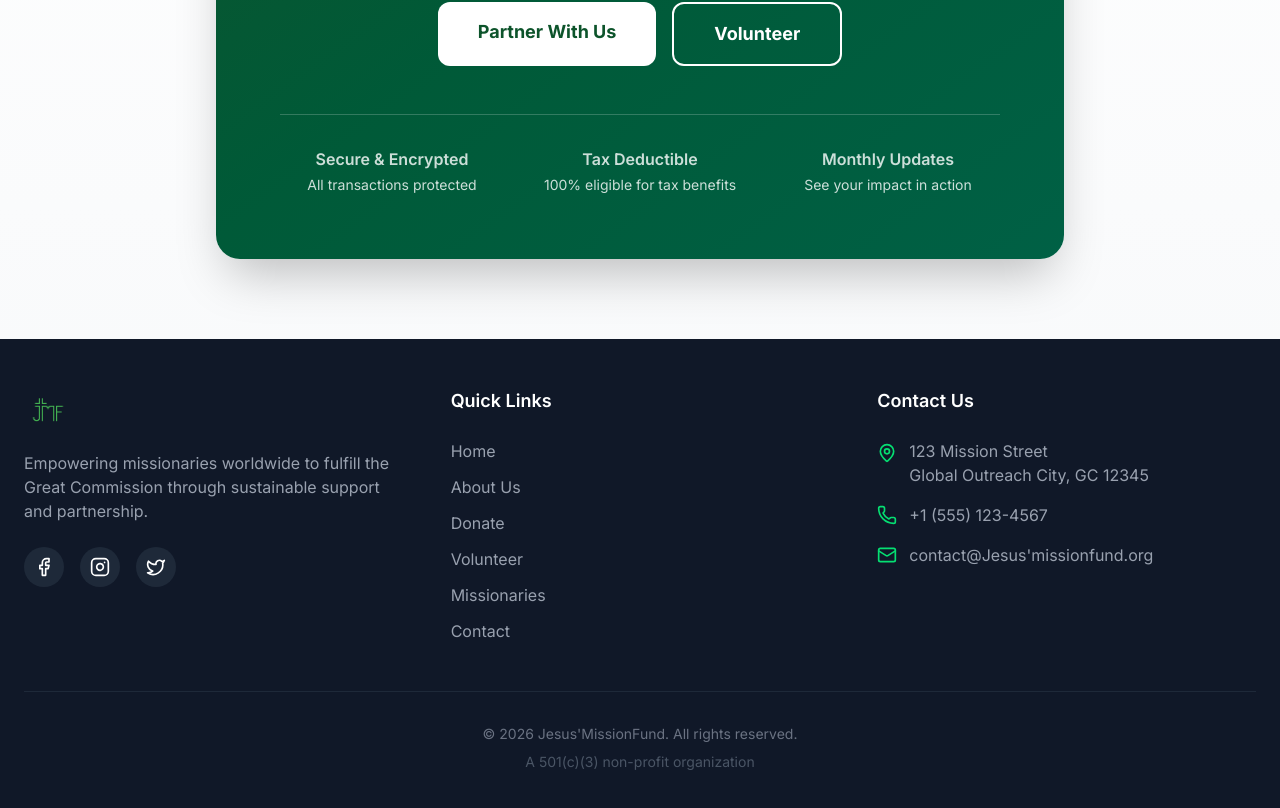
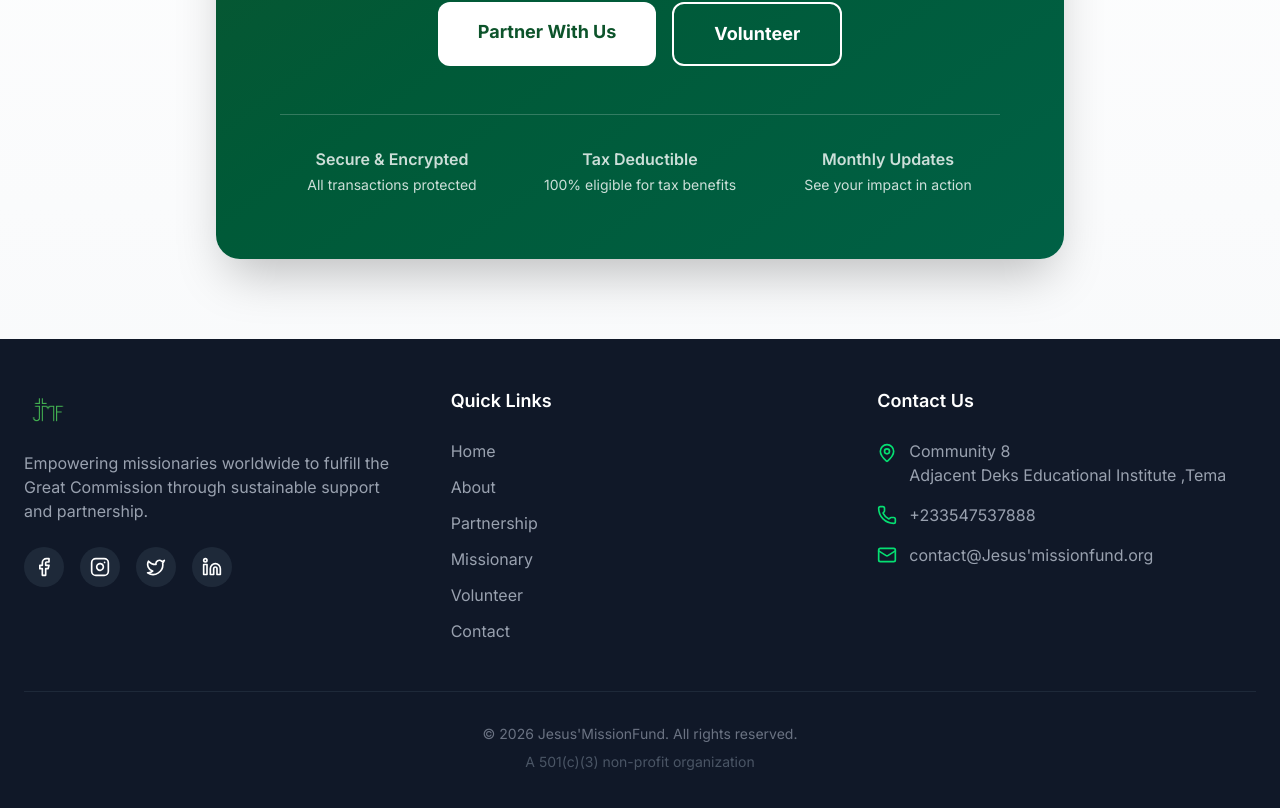
Before and after one commit to jesusmissionfundteam/JesusMissionFund, a Next.js app: page / in a window 1280 px wide. Shown: the part 2918-3726 px from the top of the page. Built offline with nearby package versions, Linux system fonts and the light colour scheme.

Commit message:
adding appropriate links to the navbar, footer and hero section

```diff
--- a/app/components/Footer.tsx
+++ b/app/components/Footer.tsx
@@ -1,21 +1,22 @@
 // components/Footer.tsx
 import Link from 'next/link';
-import { Facebook, Instagram, Twitter, Mail, Phone, MapPin } from 'lucide-react';
+import { Facebook, Instagram, Twitter,LinkedinIcon, Phone, MapPin, Mail } from 'lucide-react';
 
 export default function Footer() {
   const quickLinks = [
     { name: 'Home', href: '/' },
-    { name: 'About Us', href: '/about' },
-    { name: 'Donate', href: '/donate' },
+    { name: 'About ', href: '/about' },
+    { name: 'Partnership', href: "https://docs.google.com/forms/d/e/1FAIpQLSfxKaZfkIjl5EUZ-Jd8AemZjvPMSgmJXQYXBVXMV4Fti3L3cA/viewform?embedded=true"},
+    { name: 'Missionary', href: "https://docs.google.com/forms/d/e/1FAIpQLSdjTRAzGdkyGEI7ZhxyajJeNorwfexE2f54JeQAvjsi78NMNQ/viewform?embedded=true" },
     { name: 'Volunteer', href: '/volunteer' },
-    { name: 'Missionaries', href: '/missionaries' },
     { name: 'Contact', href: '/contact' },
   ];
 
   const socialLinks = [
     { icon: <Facebook className="w-5 h-5" />, href: '#', label: 'Facebook' },
-    { icon: <Instagram className="w-5 h-5" />, href: '#', label: 'Instagram' },
+    { icon: <Instagram className="w-5 h-5" />, href: 'https://www.instagram.com/jesusmissionfund/?hl=en', label: 'Instagram' },
     { icon: <Twitter className="w-5 h-5" />, href: '#', label: 'Twitter' },
+    { icon: <LinkedinIcon className="w-5 h-5" />, href: 'https://www.linkedin.com/in/jesus-mission-fund-9100a43a1/', label: 'LinkedIn' },
   ];
 
   return (
@@ -74,17 +75,17 @@ export default function Footer() {
               <li className="flex items-start">
                 <MapPin className="w-5 h-5 text-green-400 mr-3 mt-1 flex-shrink-0" />
                 <span className="text-gray-400">
-                  123 Mission Street<br />
-                  Global Outreach City, GC 12345
+                  Community 8<br />
+                 Adjacent Deks Educational Institute ,Tema
                 </span>
               </li>
               <li className="flex items-center">
                 <Phone className="w-5 h-5 text-green-400 mr-3" />
-                <span className="text-gray-400">+1 (555) 123-4567</span>
+                <span className="text-gray-400">+233547537888</span>
               </li>
               <li className="flex items-center">
                 <Mail className="w-5 h-5 text-green-400 mr-3" />
-                <span className="text-gray-400">contact@Jesus'missionfund.org</span>
+                <span className="text-gray-400">contact@Jesus&apos;missionfund.org</span>
               </li>
             </ul>
           </div>
@@ -93,7 +94,7 @@ export default function Footer() {
         {/* Copyright */}
         <div className="mt-12 pt-8 border-t border-gray-800 text-center">
           <p className="text-gray-500 text-sm">
-            © {new Date().getFullYear()} Jesus'MissionFund. All rights reserved.
+            © {new Date().getFullYear()} Jesus&apos;MissionFund. All rights reserved.
             <span className="block mt-2 text-gray-600">
               A 501(c)(3) non-profit organization
             </span>
--- a/app/components/HeroSection.tsx
+++ b/app/components/HeroSection.tsx
@@ -67,13 +67,13 @@ export default function HeroSection() {
             className="flex flex-col sm:flex-row gap-4 mb-12"
           >
             <Button variant="hero" size="xl" className="group" asChild>
-              <a href="https://forms.gle/YOUR_GOOGLE_FORM_LINK" target="_blank" rel="noopener noreferrer">
+              <a href="https://docs.google.com/forms/d/e/1FAIpQLSdjTRAzGdkyGEI7ZhxyajJeNorwfexE2f54JeQAvjsi78NMNQ/viewform" target="_blank" rel="noopener noreferrer">
                 Make An Impact
                 <ArrowRight className="w-5 h-5 transition-transform group-hover:translate-x-1" />
               </a>
             </Button>
             <Button variant="heroOutline" size="xl" asChild>
-              <a href="https://forms.gle/YOUR_GOOGLE_FORM_LINK" target="_blank" rel="noopener noreferrer">
+              <a href="https://docs.google.com/forms/d/e/1FAIpQLSdjTRAzGdkyGEI7ZhxyajJeNorwfexE2f54JeQAvjsi78NMNQ/viewform" target="_blank" rel="noopener noreferrer">
                 Serve With Us
               </a>
             </Button>
--- a/app/components/Navbar.tsx
+++ b/app/components/Navbar.tsx
@@ -11,8 +11,8 @@ export default function Navbar() {
   const navLinks = [
     { name: "Home", href: "/" },
     { name: "About", href: "/about" },
-    { name: "Partnership", href: "/partners" },
-    { name: "Missionary", href: "/become-a-missionary" },
+    { name: "Partnership", href: "https://docs.google.com/forms/d/e/1FAIpQLSfxKaZfkIjl5EUZ-Jd8AemZjvPMSgmJXQYXBVXMV4Fti3L3cA/viewform?embedded=true" },
+    { name: "Missionary", href: "https://docs.google.com/forms/d/e/1FAIpQLSdjTRAzGdkyGEI7ZhxyajJeNorwfexE2f54JeQAvjsi78NMNQ/viewform?embedded=true" },
     { name: "Volunteer", href: "/volunteer" },
     { name: "Contact", href: "/contact" },
   ];
```
